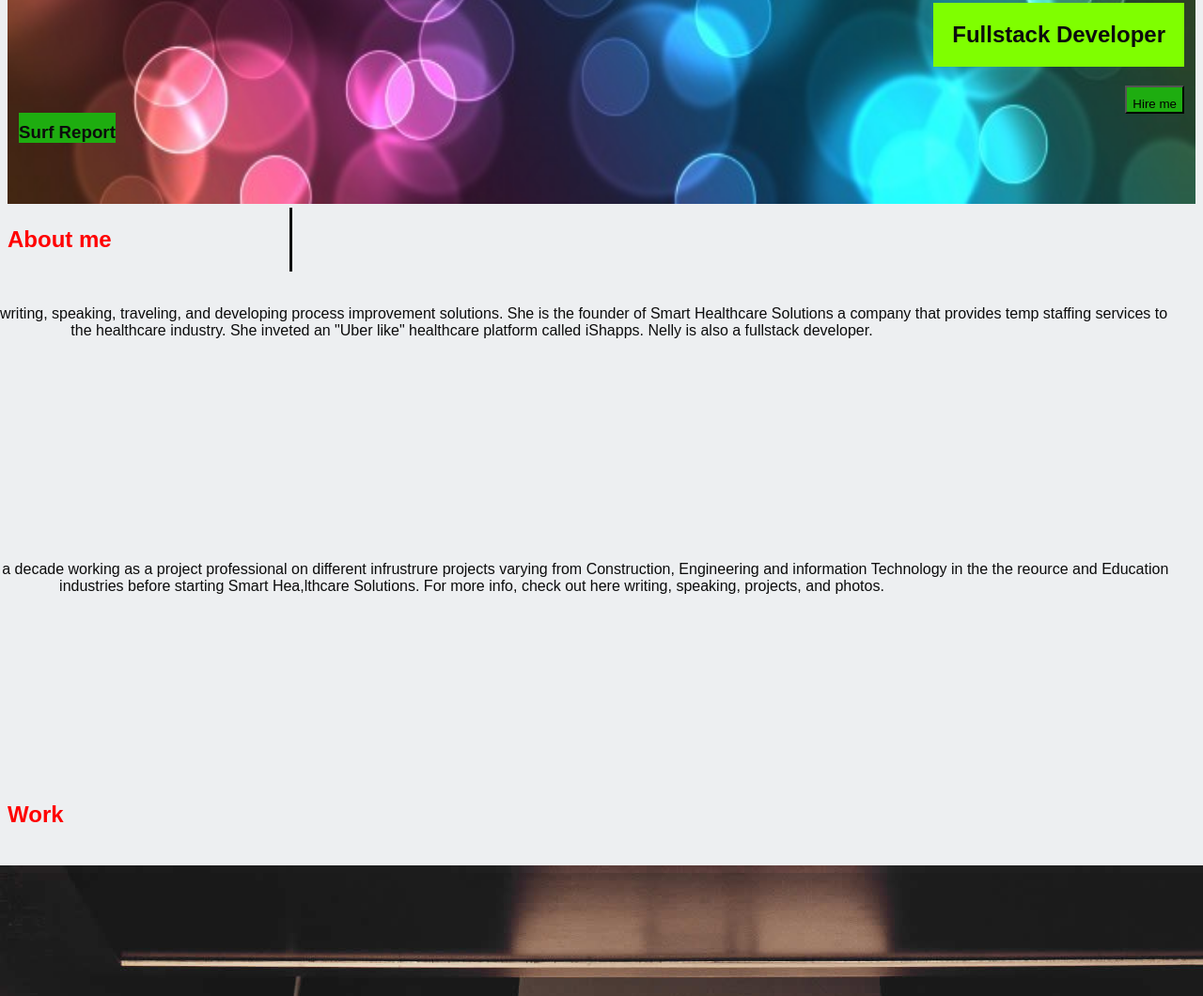
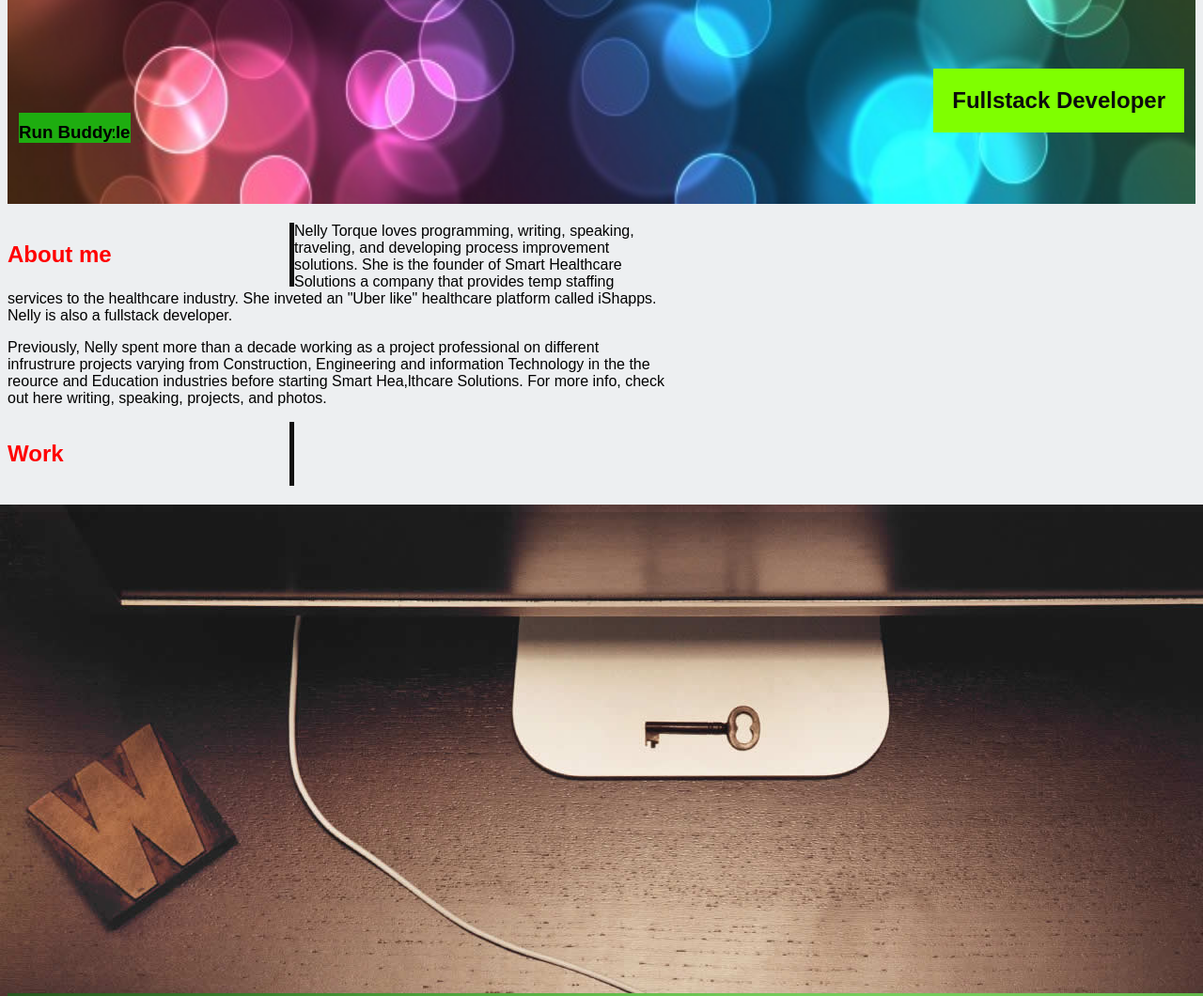
Before and after one commit to Nesavwa/Homework2nelly, a plain HTML site: page portfolio.html in a window 1280 px wide. Shown: the part 609-1669 px from the top of the page at 94% size. Drawn offline with Linux system fonts and the light colour scheme.

Commit message:
4th Commit

```diff
--- a/portfolio.css
+++ b/portfolio.css
@@ -2,28 +2,6 @@ body {
     font-family: Arial;
     font-size: 24;
     background-color: rgb(237, 239, 241);
-
-}
-
-h2 {
-  float: left;
-  font-size: 200
-  height: 200px;
-  font-weight: bolder;
-  text-align: center;
-  color: red;
-
-}
-
-
-
-.section-title {
-
-float: left;
-width: 300px;
-border-right: rgb(12, 12, 12) solid 3px;
-
-
 
 }
 
@@ -42,16 +20,31 @@ header {
   padding: 20px;
   background-color: rgb(114, 235, 185);
 }
+
+.section-title {
+float: left;
+width: 300px;
+border-right: rgb(17, 17, 17) solid 5px;
+color: Red;
+
+}
+
+.section-text {
+
+  float: right: ;;
+  width: 700px;
+
+}
+
   .container {
     position: normal;
     text-align: center;
     color: rgb(12, 12, 12);
-    flex: Wrap;
   }
 
   .bottom-right {
     position: absolute;
-    bottom: 100px;
+    bottom: 30px;
     right: 20px;
     padding: 20px;
     background-color: chartreuse;
@@ -59,7 +52,7 @@ header {
 
   .bottom-right2 {
     position: absolute;
-    bottom: 70px;
+    bottom: 2px
     right: 20px;
     margin-top: 10px;
     padding-top: 10px;
@@ -68,15 +61,6 @@ header {
 
 
     .card {
-    background-color:rgb(237, 239, 241);;
-    width: 1500px;
-    float: Right;
-    padding: 20px;
-    height: 200px;
-    border: none
-  }
-
-  .card1 {
     background-color: rgb(237, 239, 241);;
     width: 1500px;
     float: Right;
@@ -85,7 +69,18 @@ header {
     border: none;
     padding color: blue;
 
+
   }
+
+  .card2 {
+    background-color: rgb(237, 239, 241);;
+    float: right;
+    width: 730px;
+    padding: 20px;
+    height: 250px;
+    border: none
+   }
+
 
   .card1 h3 {
     position: absolute;
@@ -96,14 +91,7 @@ header {
     background-color: rgb(30, 173, 16)
     }
 
-  .card3 {
-    background-color: rgb(237, 239, 241);;
-    float: right;
-    width: 730px;
-    padding: 20px;
-    height: 250px;
-    border: none
-   }
+
 
    .card3 h3 {
     position: absolute;
--- a/portfolio.html
+++ b/portfolio.html
@@ -17,7 +17,7 @@
                 <a href="/About mel/">About me</a> |
                 <a href="/Work/">Work</a> |
                 <a href="/Contact me/">Contact me</a> |
-                <a href="/projects/">my projects</a>
+                <a href="/Resume/">Resume</a>
             </nav>
     </header>
 
@@ -25,58 +25,62 @@
           <img src="images/Hero.jpg" alt="bubbles" style="width:100%;" height="700">
           <h1 class="bottom-right">Fullstack Developer</h1>
           <button class="bottom-right2">Hire me</button>
+    </section>
 
     <Main>
 
         <Section>
         <div class="section-title">
-            <h2> About me</h2>
+            <h2>About me</h2>
         </div>
-        <div><p class="card">Nelly Torque loves programming, writing, speaking, traveling, and developing process improvement solutions. She is the founder of Smart Healthcare Solutions a company that provides temp staffing services to the healthcare industry. She inveted an "Uber like" healthcare platform called iShapps. Nelly is also a fullstack developer.</p>
-            <p class="card">Previously, Nelly spent more than a decade working as a project professional on different infrustrure  projects varying from Construction, Engineering  and information Technology in the the reource and Education industries before starting Smart Hea,lthcare Solutions. For more info, check out here  writing, speaking, projects, and photos.</p>
+        <div class="section-text">
+            <p>Nelly Torque loves programming, writing, speaking, traveling, and developing process improvement solutions. She is the founder of Smart Healthcare Solutions a company that provides temp staffing services to the healthcare industry. She inveted an "Uber like" healthcare platform called iShapps. Nelly is also a fullstack developer.</p>
+            <p>Previously, Nelly spent more than a decade working as a project professional on different infrustrure  projects varying from Construction, Engineering  and information Technology in the the reource and Education industries before starting Smart Hea,lthcare Solutions. For more info, check out here  writing, speaking, projects, and photos.</p>
         </div>
         </Section>
 
-        <aside>
-            <h2>Work</h2>
-        </aside>
+        <Section>
+
+            <div class="section-title">
+                <h2>Work</h2>
+            </div>
+
+            <Div class="card">
+               <img src="images/background1.jpg" alt="Coding Work">
+               <h3>Surf Report</h3> <P>Reporting</P>
+            </Div>
+
+            <Div class="card1">
+            <img src="images/digitalnature.jpg" alt="Coding work">
+                <h3 class="card3 h3">Led Wall</h3> <P>Node /IoT</P>
+
+            <img src="images/work.jpg" alt="Coding work"/>
+                <h3 class="card3 h3">Calculator</h3> <P>React/Java Script/CSS</P>
+
+            <img src="images/digitalnature.jpg" alt=" coding work">
+                <h3 class="card3 h3">Pastel Puzzle</h3> <P>...Stuck</P>
+
+            <img src="images/work.jpg" alt=" Coding work">
+                <h3 class="card3 h3">Run Buddy</h3><P>Html/CSS</P>
+            </Div>
+        </Section>
 
         <Section>
 
-            <Div class="card1">
-                <h3>Surf Report</h3>
-                <img src="images/background1.jpg" alt="Coding Work">
-                <P>Reporting</P>
-            </Div>
+            <div class="section-title">
+                <h2>Contact me</h2>
+            </div>
 
-            <Div>
-            <img src="images/digitalnature.jpg" alt="Coding work">
-                <h3 class="card3 > h3">Led Wall</h3> <P>Node /IoT</P>
 
-            <img src="images/work.jpg" alt="Coding work"/>
-                <h3 class="card3 > h3">Calculator</h3> <P>React/Java Script/CSS</P>
 
-            <img src="images/digitalnature.jpg" alt=" coding work">
-                <h3 class="card3 > h3">Pastel Puzzle</h3> <P>...Stuck</P>
-
-            <img src="images/work.jpg" alt=" Coding work">
-                <h3 class="card3 > h3">Run Buddy</h3><P>Html/CSS</P>
-            </Div>
         </Section>
 
-    </Main>
+    <!-- Footer -->
 
     <Footer>
-        <aside>
-            <h2>Contact me</h2>
-        </Aside>
 
-        <Section>
-
-            <p>Made by Nelly Torque</p>
-            <p> &copy; 2021 Nelly Torque Portfolio.</p>
-
-        </Section>
+        <p>Made by Nelly Torque</p>
+        <p> &copy; 2021 Nelly Torque Portfolio.</p>
 
     </Footer>
 
```
Lines whose indentation alone changed are shown as unchanged.
